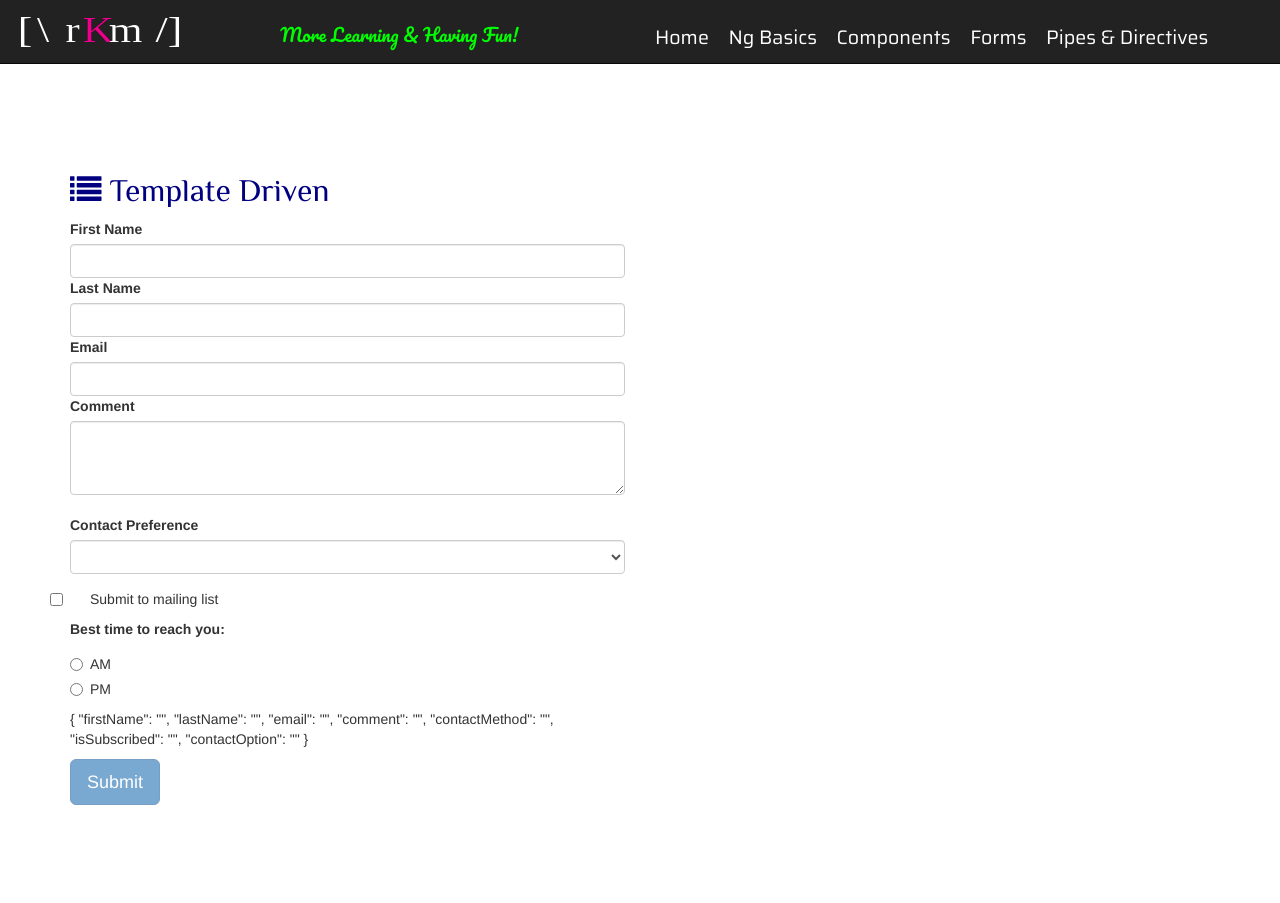
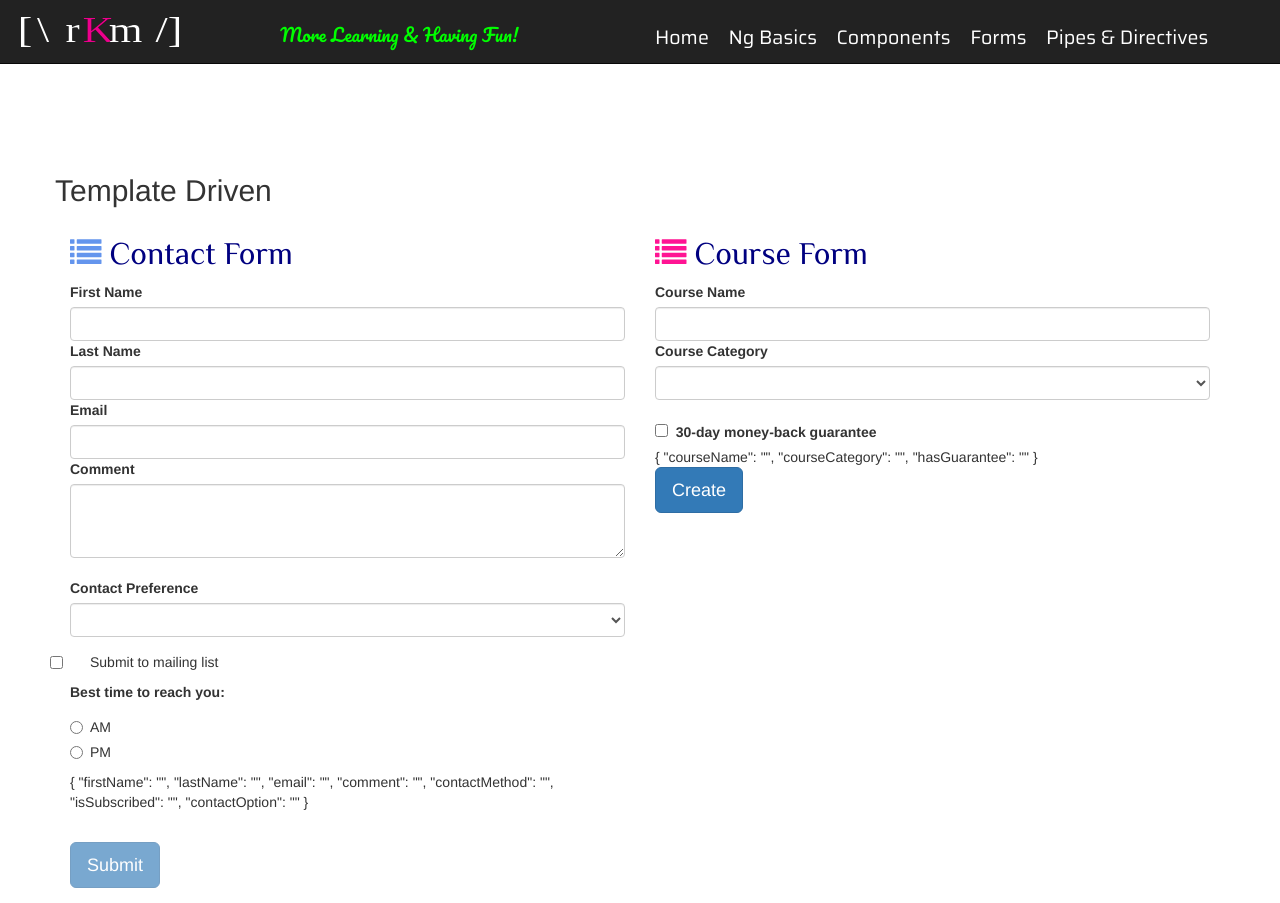
Before and after one commit to r2c0der/ngBeg2Adv, an Angular app: page /forms in a window 1280 px wide. Before the commit the page ends 820 px from the top, so only its background shows below. Built offline with nearby package versions, Linux system fonts and the light colour scheme; a web font is replaced by a local one.

Commit message:
Created Course form for Assignment

```diff
--- a/src/app/app.module.ts
+++ b/src/app/app.module.ts
@@ -25,6 +25,7 @@ import { ZippyDirective } from './directives/zippy/zippy.directive';
 import { ZippyComponent } from './exercises/zippy/zippy.component';
 import { FormsComponent } from './exercises/forms/forms.component';
 import { ContactFormComponent } from './exercises/contact-form/contact-form.component';
+import { CourseFormComponent } from './exercises/course-form/course-form.component';
 
 
 
@@ -50,6 +51,7 @@ import { ContactFormComponent } from './exercises/contact-form/contact-form.comp
     ZippyComponent,
     FormsComponent,
     ContactFormComponent,
+    CourseFormComponent,
 
   ],
   imports: [
--- a/src/app/exercises/contact-form/contact-form.component.html
+++ b/src/app/exercises/contact-form/contact-form.component.html
@@ -46,6 +46,7 @@
               PM
             </label></div>
           <p>{{templateForm.value | json }}</p>
+          <br />
         <button class="btn btn-primary btn-lg" [disabled]="!templateForm.valid">Submit</button>
         </div>
       </form>
--- /dev/null
+++ b/src/app/exercises/course-form/course-form.component.html
@@ -0,0 +1,13 @@
+<form #courseTemplate="ngForm" (ngSubmit)="formSubmit(courseTemplate)">
+  <div class="form-group">
+    <label for="courseName">Course Name</label><input type="text" name="courseName" id="courseName" ngModel class="form-control" />
+    <label for="courseCategory">Course Category</label>
+    <select id="courseCategory" class="form-control" ngModel name="courseCategory">
+      <option *ngFor="let courseCategory of courseCategories" [value]="courseCategory.courseID">{{courseCategory.courseType}}</option>
+    </select>
+    <br />
+    <input type="checkbox" name="hasGuarantee" id="hasGuarantee" ngModel /><label for="hasGuarantee"> &nbsp; 30-day money-back guarantee</label>
+    <div>{{courseTemplate.value | json}}</div>
+    <button class="btn btn-lg btn-primary" [disabled]="!courseTemplate.valid">Create</button>
+  </div>
+</form>
--- /dev/null
+++ b/src/app/exercises/course-form/course-form.component.ts
@@ -0,0 +1,38 @@
+import { Component, OnInit } from '@angular/core';
+
+@Component({
+  selector: 'rkm-course-form',
+  templateUrl: './course-form.component.html',
+  styleUrls: ['./course-form.component.css']
+})
+export class CourseFormComponent implements OnInit {
+  courseCategories = [
+    {
+      courseID: 1,
+      courseType: 'Day'
+    },
+    {
+      courseID: 2,
+      courseType: 'Professional Development'
+    },
+    {
+      courseID: 3,
+      courseType: 'Weekend'
+    },
+    {
+      courseID: 4,
+      courseType: 'Evening'
+    }
+  ]
+
+  constructor() { }
+
+  ngOnInit() {
+  }
+
+  formSubmit(formObj){
+    console.log(formObj);
+
+  }
+
+}
--- a/src/app/exercises/forms/forms.component.html
+++ b/src/app/exercises/forms/forms.component.html
@@ -1,9 +1,14 @@
 <div class="container">
   <div class="row">
+    <h2>Template Driven</h2>
     <div class="col-lg-6 col-md-6">
-      <h2 class="rkm_title"><i class="fa fa-list" aria-hidden="true"></i> Template Driven </h2>
-<rkm-contact-form></rkm-contact-form>
+      <h3 class="rkm_title"><i class="fa fa-list" aria-hidden="true" style="color: cornflowerblue"></i> Contact Form </h3>
+      <rkm-contact-form></rkm-contact-form>
 
+    </div>
+    <div class="col-lg-6 col-md-6">
+      <h3 class="rkm_title"><i aria-hidden="true" class="fa fa-list" style="color: deeppink"></i> Course Form</h3>
+      <rkm-course-form></rkm-course-form>
     </div>
   </div>
 </div>
```
Also changed, not shown: src/app/exercises/course-form/course-form.component.css (added), 1 other file (tests, documents, lock files or other folders).
